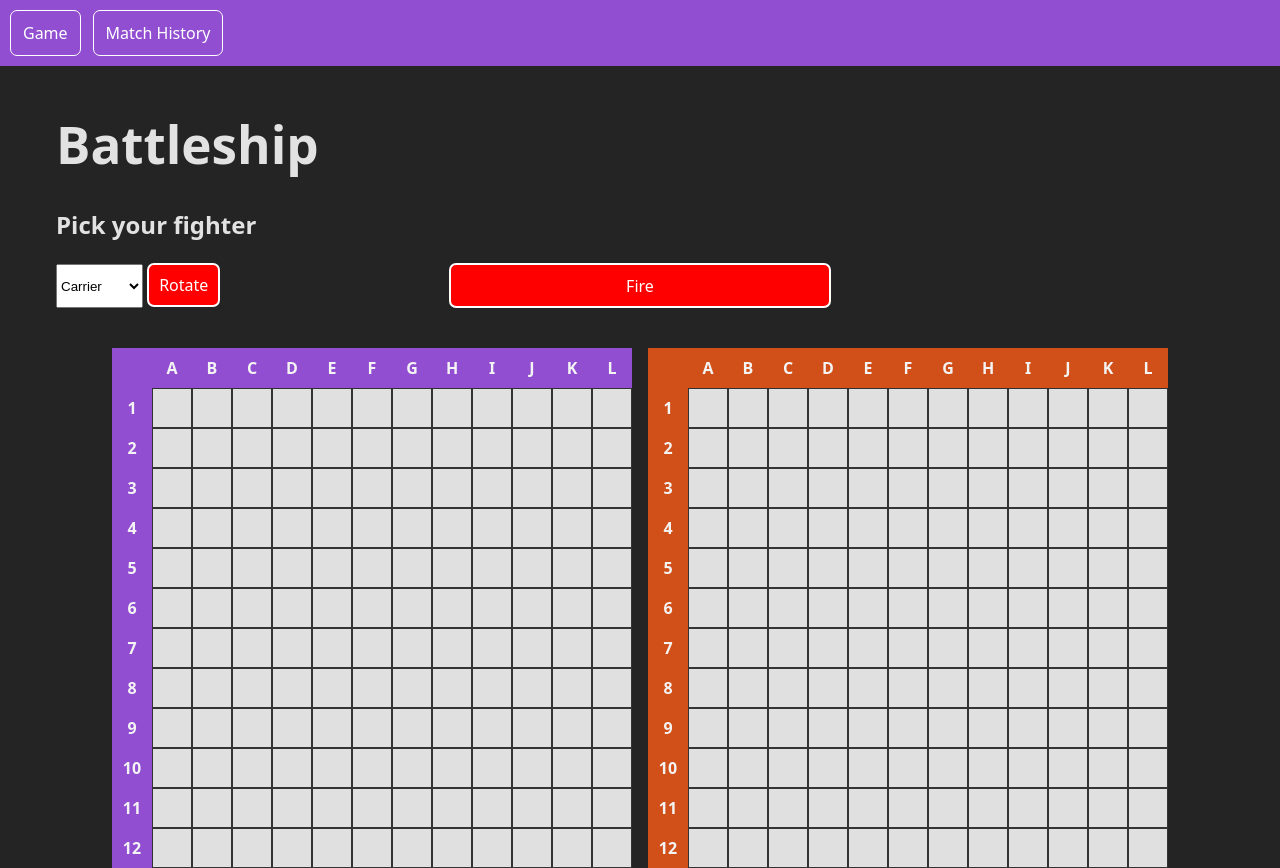
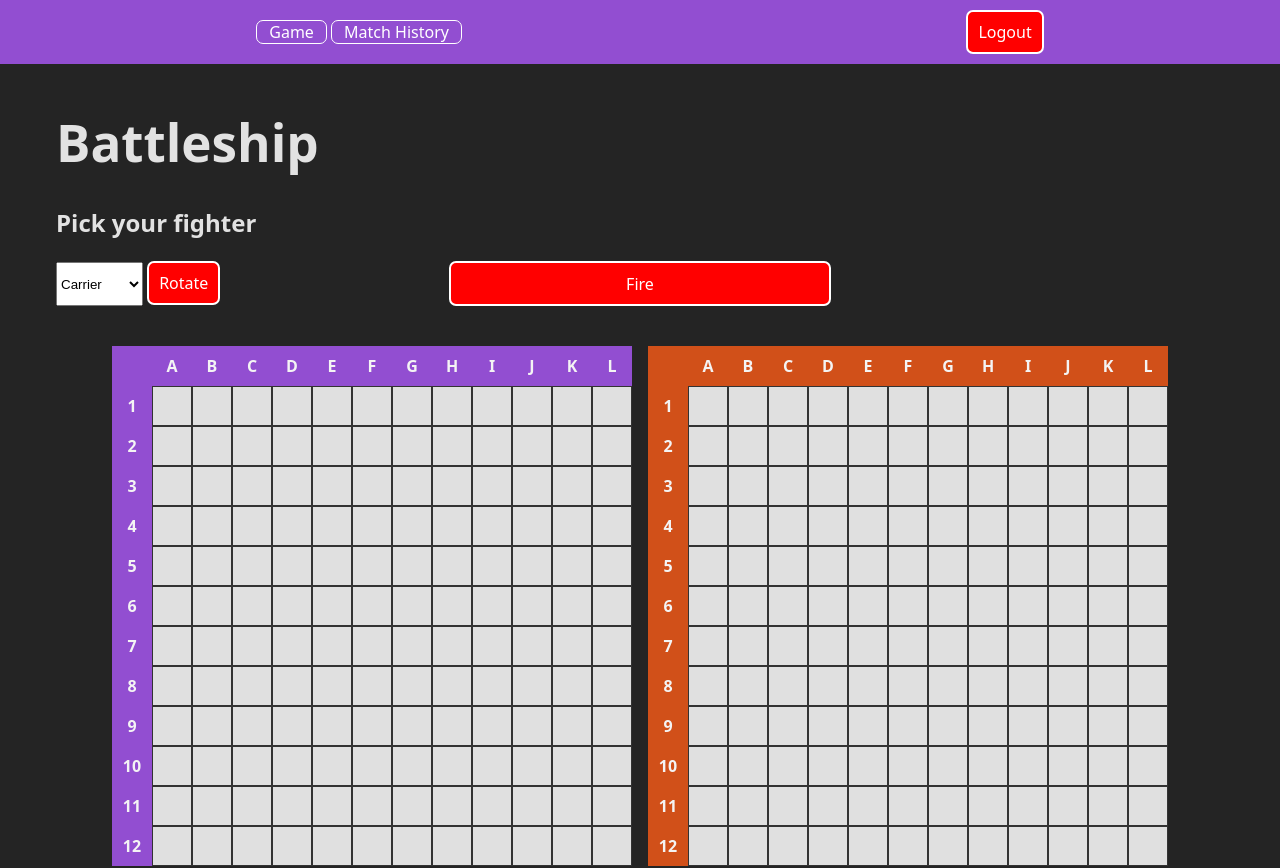
Before and after one commit to carinadieselDVT/battleships-grad-project, a website built with Vite: page index.html in a window 1280 px wide. Built offline with nearby package versions, Linux system fonts and the light colour scheme.

Commit message:
Added logout button

```diff
--- a/index.html
+++ b/index.html
@@ -8,8 +8,13 @@
   </head>
   <body>
     <nav>
+      <div>
       <a href="#game">Game</a>
       <a href="history.html">Match History</a>
+      </div>
+      <div>
+        <button>Logout</button>
+      </div>
     </nav>
     <div class="container">
       <h1>Battleship</h1>
--- a/src/style.scss
+++ b/src/style.scss
@@ -103,6 +103,7 @@
   padding: 10px;
   display: flex;
   align-items: center;
+  justify-content: space-around;
   gap: $space-2;
   width: 100%;
   background-color: $color-player;
```
